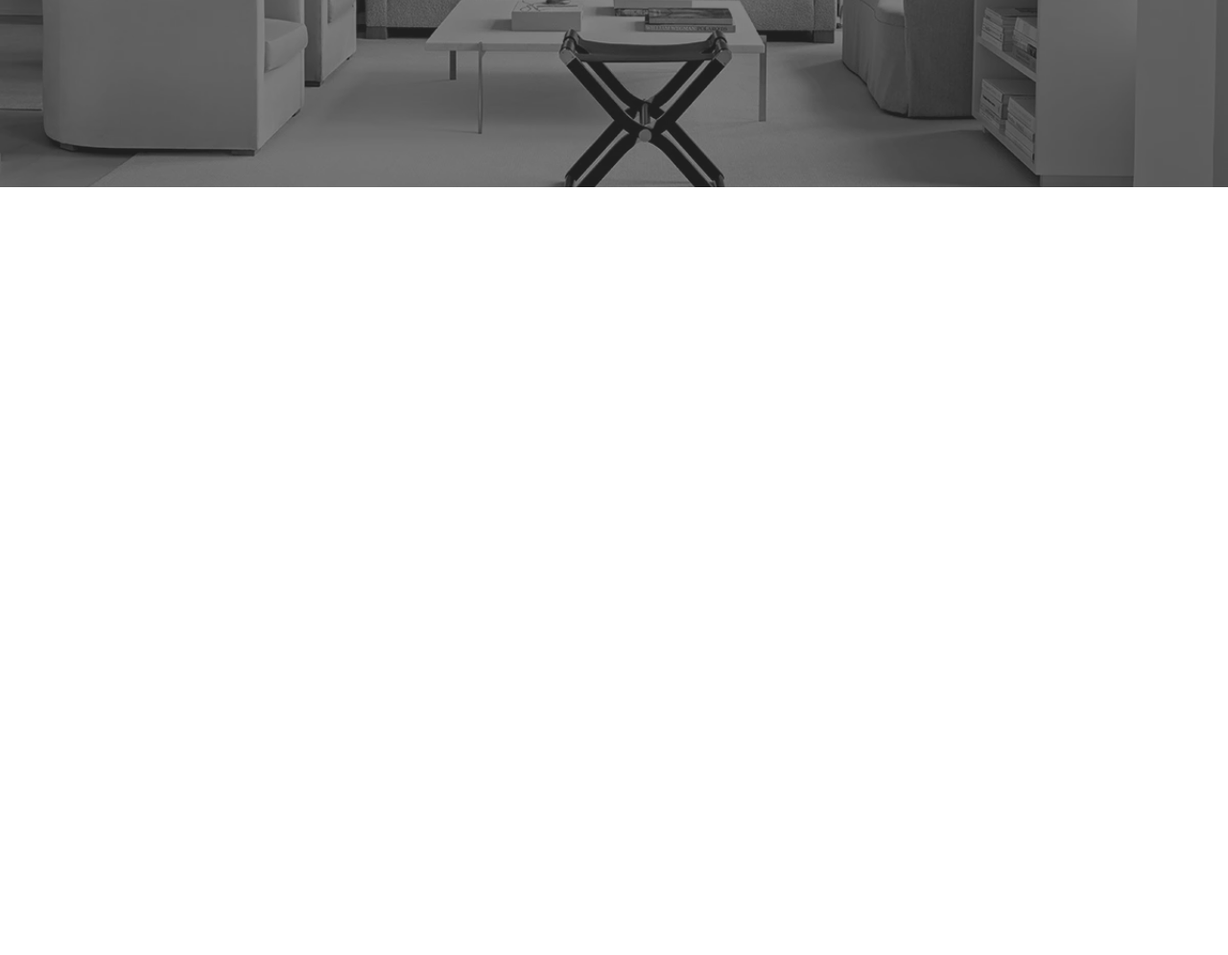
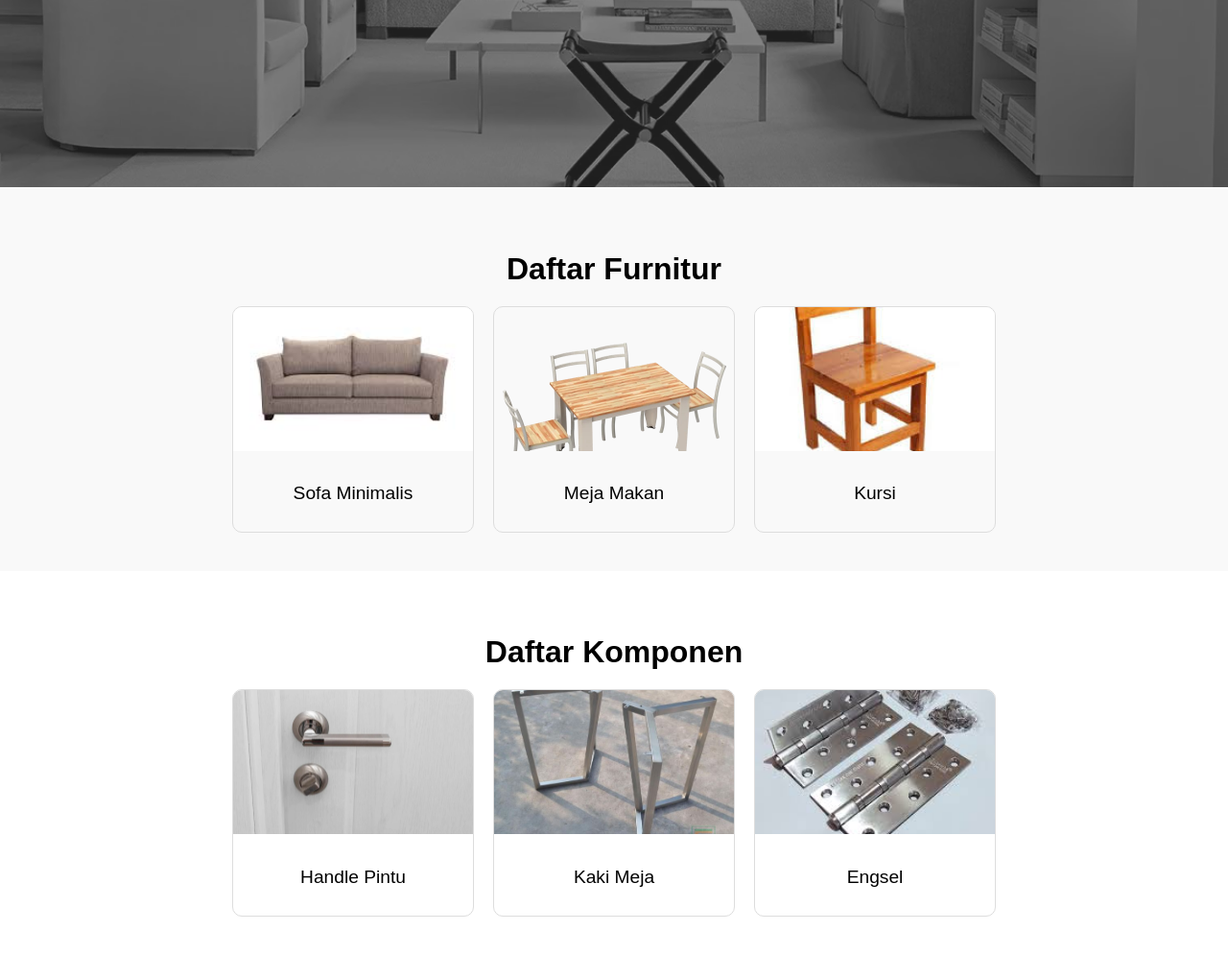
Before and after one commit to GabrielaIvy/tugasKelompok, a plain HTML site: page home.html in a window 1280 px wide. Shown: the part 500-1495 px from the top of the page at 96% size. Before the commit the page ends 800 px from the top, so only its background shows below. Drawn offline with Linux system fonts and the light colour scheme.

Commit message:
tambah daftar komponen dan daftar furnitur

```diff
--- a/home.html
+++ b/home.html
@@ -114,5 +114,44 @@
             <p>Jelajahi koleksi furnitur eksklusif kami</p>
         </div>
     </div>
+
+    <!-- Furnitur Section -->
+    <section id="furnitur" style="padding: 40px; background-color: #f9f9f9;">
+        <h2 style="text-align: center; font-size: 2em; margin-bottom: 20px;">Daftar Furnitur</h2>
+        <div style="display: flex; gap: 20px; justify-content: center; flex-wrap: wrap;">
+            <div style="width: 250px; border: 1px solid #ddd; border-radius: 10px; overflow: hidden; text-align: center;">
+                <img src="sofa.jpg" alt="Sofa" style="width: 100%; height: 150px; object-fit: cover;">
+                <p style="padding: 10px; font-size: 1.2em;">Sofa Minimalis</p>
+            </div>
+            <div style="width: 250px; border: 1px solid #ddd; border-radius: 10px; overflow: hidden; text-align: center;">
+                <img src="meja makan.webp" alt="Meja Makan" style="width: 100%; height: 150px; object-fit: cover;">
+                <p style="padding: 10px; font-size: 1.2em;">Meja Makan</p>
+            </div>
+            <div style="width: 250px; border: 1px solid #ddd; border-radius: 10px; overflow: hidden; text-align: center;">
+                <img src="kursi.jpg" alt="Bed" style="width: 100%; height: 150px; object-fit: cover;">
+                <p style="padding: 10px; font-size: 1.2em;">Kursi</p>
+            </div>
+        </div>
+    </section>
+
+    <!-- Komponen Section -->
+    <section id="komponen" style="padding: 40px; background-color: #fff;">
+        <h2 style="text-align: center; font-size: 2em; margin-bottom: 20px;">Daftar Komponen</h2>
+        <div style="display: flex; gap: 20px; justify-content: center; flex-wrap: wrap;">
+            <div style="width: 250px; border: 1px solid #ddd; border-radius: 10px; overflow: hidden; text-align: center;">
+                <img src="handle pintu.webp" alt="Door Handle" style="width: 100%; height: 150px; object-fit: cover;">
+                <p style="padding: 10px; font-size: 1.2em;">Handle Pintu</p>
+            </div>
+            <div style="width: 250px; border: 1px solid #ddd; border-radius: 10px; overflow: hidden; text-align: center;">
+                <img src="kaki meja.jpg" alt="Table Leg" style="width: 100%; height: 150px; object-fit: cover;">
+                <p style="padding: 10px; font-size: 1.2em;">Kaki Meja</p>
+            </div>
+            <div style="width: 250px; border: 1px solid #ddd; border-radius: 10px; overflow: hidden; text-align: center;">
+                <img src="engsel.jpg" alt="Hinge" style="width: 100%; height: 150px; object-fit: cover;">
+                <p style="padding: 10px; font-size: 1.2em;">Engsel</p>
+            </div>
+        </div>
+    </section>
+
 </body>
 </html>
```
Also changed, not shown: engsel.jpg (added), handle pintu.webp (added), kaki meja.jpg (added), kursi.jpg (added), meja makan.webp (added), sofa.jpg (added).
